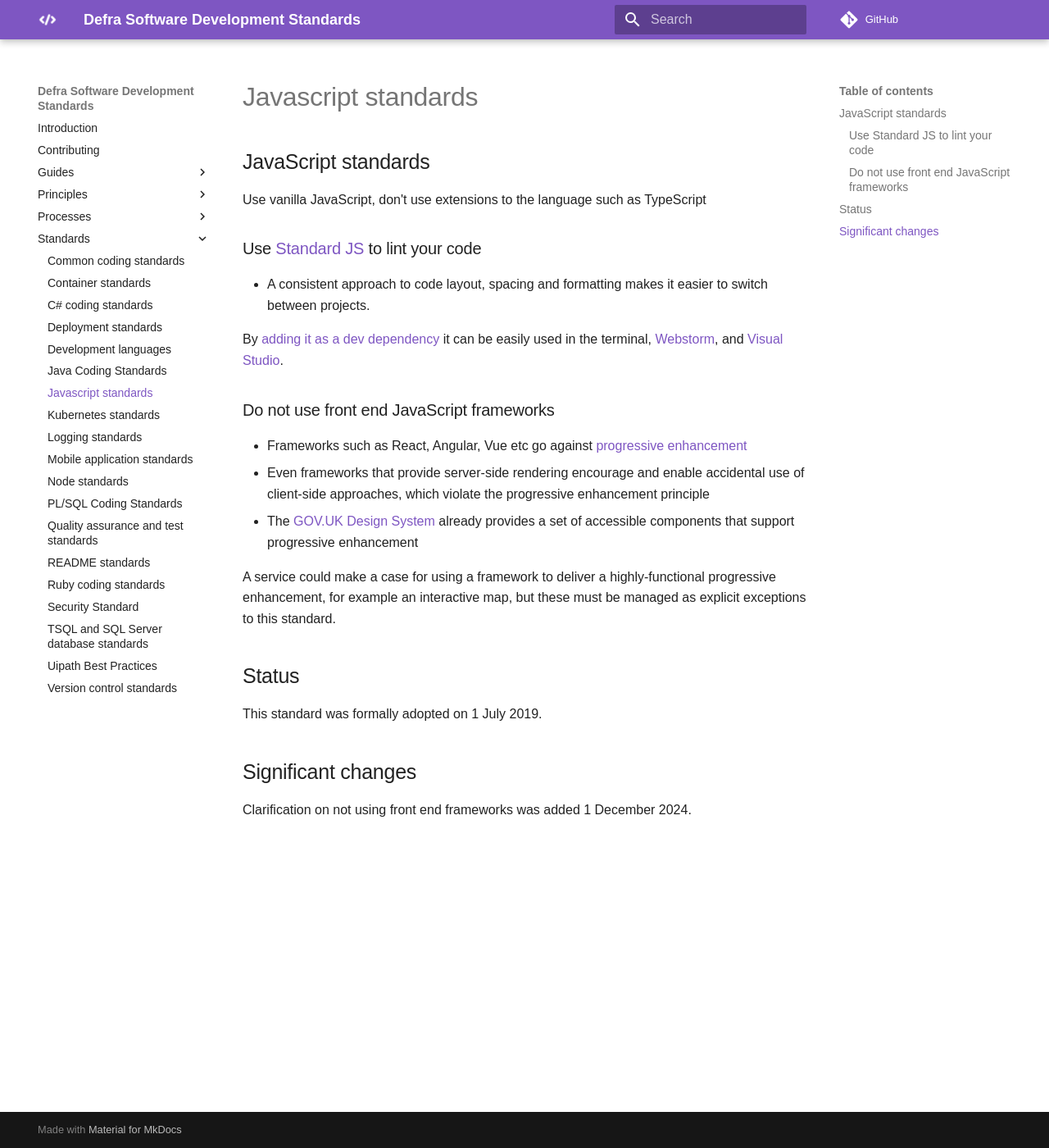
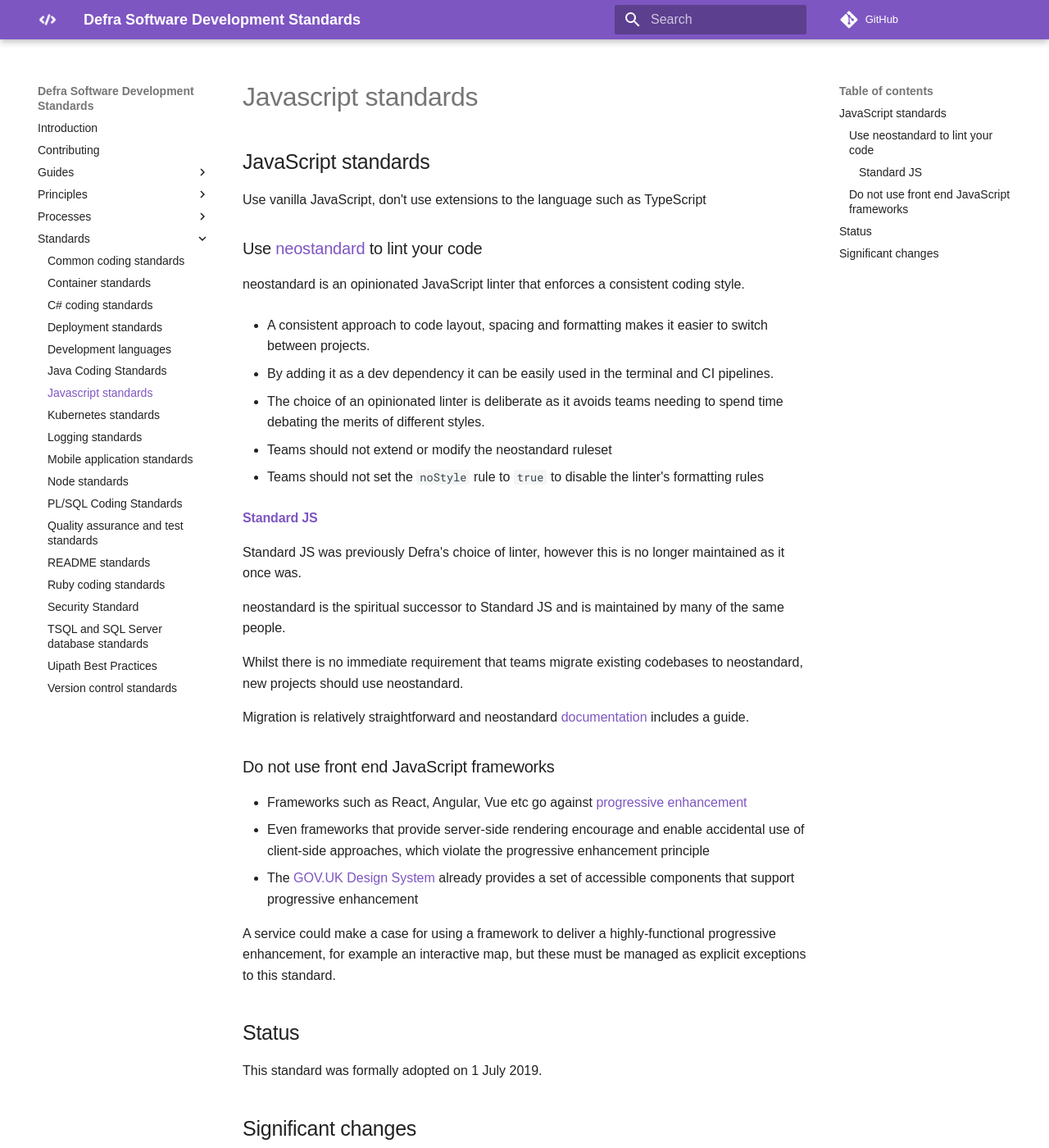
Before and after one commit to DEFRA/software-development-standards, an MkDocs documentation site: the page built from docs/standards/javascript_standards.md, in a window 1280 px wide and 1400 px high. Shown: the whole window at 82% size. Built offline with MkDocs 1.6.1 and Material for MkDocs 9.7.7, drawn with Linux system fonts in a browser that asks for light colours; some web fonts are replaced; comment, search, counter and statistics services are not loaded; some of the changed text lies outside the part shown.

Commit message:
Relace standardjs with neostandard for linting (#96)

```diff
--- a/docs/standards/javascript_standards.md
+++ b/docs/standards/javascript_standards.md
@@ -2,13 +2,29 @@
 
 Use vanilla JavaScript, don't use extensions to the language such as TypeScript
 
-### Use [Standard JS](https://standardjs.com/) to lint your code
+### Use [neostandard](https://github.com/neostandard/neostandard) to lint your code
+
+neostandard is an opinionated JavaScript linter that enforces a consistent coding style.
 
 - A consistent approach to code layout, spacing and formatting makes it easier to switch between projects.
 
-By [adding it as a dev dependency](https://standardjs.com/index.html#install) it can be easily used in the terminal,
-[Webstorm](https://blog.jetbrains.com/webstorm/2017/04/using-javascript-standard-style/),
-and [Visual Studio](https://marketplace.visualstudio.com/items?itemName=chenxsan.vscode-standardjs).
+- By adding it as a dev dependency it can be easily used in the terminal and CI pipelines.
+
+- The choice of an opinionated linter is deliberate as it avoids teams needing to spend time debating the merits of different styles.
+
+- Teams should not extend or modify the neostandard ruleset
+
+- Teams should not set the `noStyle` rule to `true` to disable the linter's formatting rules
+
+#### [Standard JS](https://standardjs.com/)
+
+Standard JS was previously Defra's choice of linter, however this is no longer maintained as it once was.
+
+neostandard is the spiritual successor to Standard JS and is maintained by many of the same people.
+
+Whilst there is no immediate requirement that teams migrate existing codebases to neostandard, new projects should use neostandard.
+
+Migration is relatively straightforward and neostandard [documentation](https://github.com/neostandard/neostandard?tab=readme-ov-file#migrate-from-standard) includes a guide.
 
 ### Do not use front end JavaScript frameworks
 
@@ -24,4 +40,5 @@ This standard was formally adopted on 1 July 2019.
 
 ## Significant changes
 
-Clarification on not using front end frameworks was added 1 December 2024.
+- Clarification on not using front end frameworks was added 1 December 2024.
+- Standard JS was replaced with neostandard 24 April 2025
```
